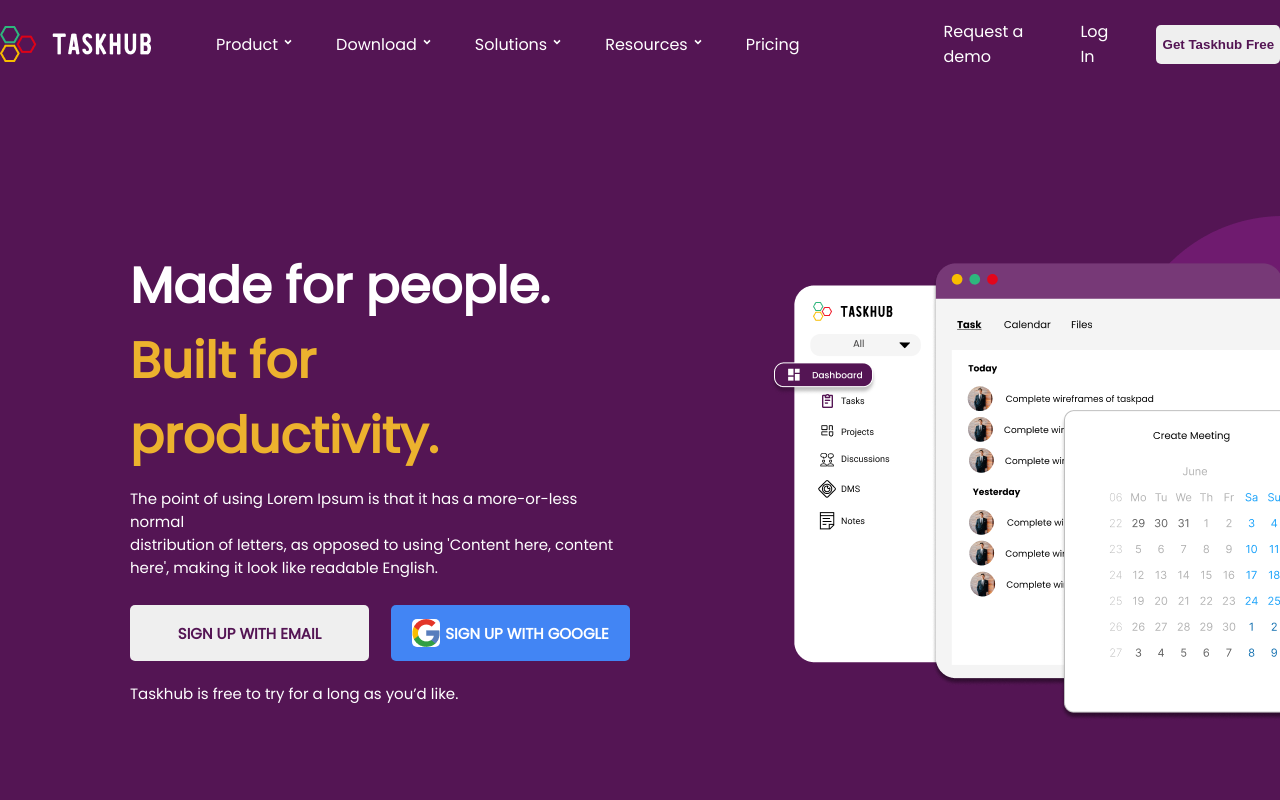
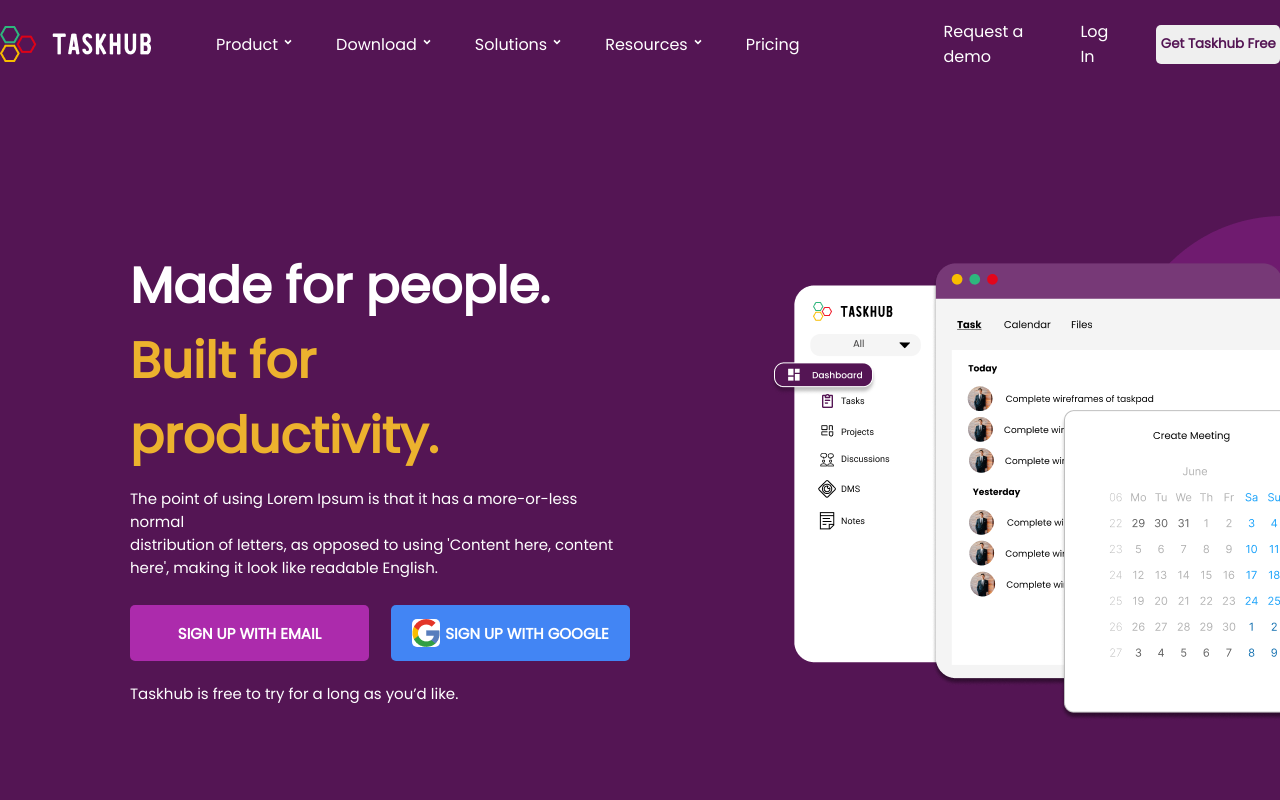
Before and after one commit to Ced-A21/TaskHub-Web, a React (Create React App) app: page / in a window 1280 px wide. In both pictures the pointer is over the button "SIGN UP WITH EMAIL". Shown: the top 800 px of the page. Built offline with nearby package versions, Linux system fonts and the light colour scheme.

Commit message:
added button hover styles

```diff
--- a/src/App.module.css
+++ b/src/App.module.css
@@ -104,6 +104,7 @@
   color:#541554;
   font-weight:bold;
   cursor:pointer;
+  font-family: 'Poppins';
 }
 
 .getTaskHubBtn:hover{
@@ -175,6 +176,7 @@
   justify-content: flex-end;
 
 
+
 }
 
 .HeroBtn1{
@@ -188,6 +190,12 @@
   font-family: 'Poppins';
   cursor:pointer;
 
+}
+.HeroBtn1:hover{
+  background-color:#AC2BAC;
+  color:white;
+  transition-timing-function: ease-in-out;
+  transition-duration:0.3s;
 }
 
 .GoogleBtn{
@@ -205,6 +213,13 @@
   display:flex;
   align-items: center;
   justify-content: center;
+}
+
+.GoogleBtn:hover{
+  background-color:#FFFF;
+  color:#4285F4;
+  transition-timing-function: ease-in-out;
+  transition-duration:0.3s;
 }
 
 .GoogolImg{
@@ -288,6 +303,12 @@
   font-size: 15px;
 
 }
+
+.FeatureBtn:hover{
+  opacity: 80%;
+  transition-timing-function: ease-in-out;
+  transition-duration:0.3s;
+}
 .VirtualMeetingBox{
   background-color: white;
   width:230px;
```
